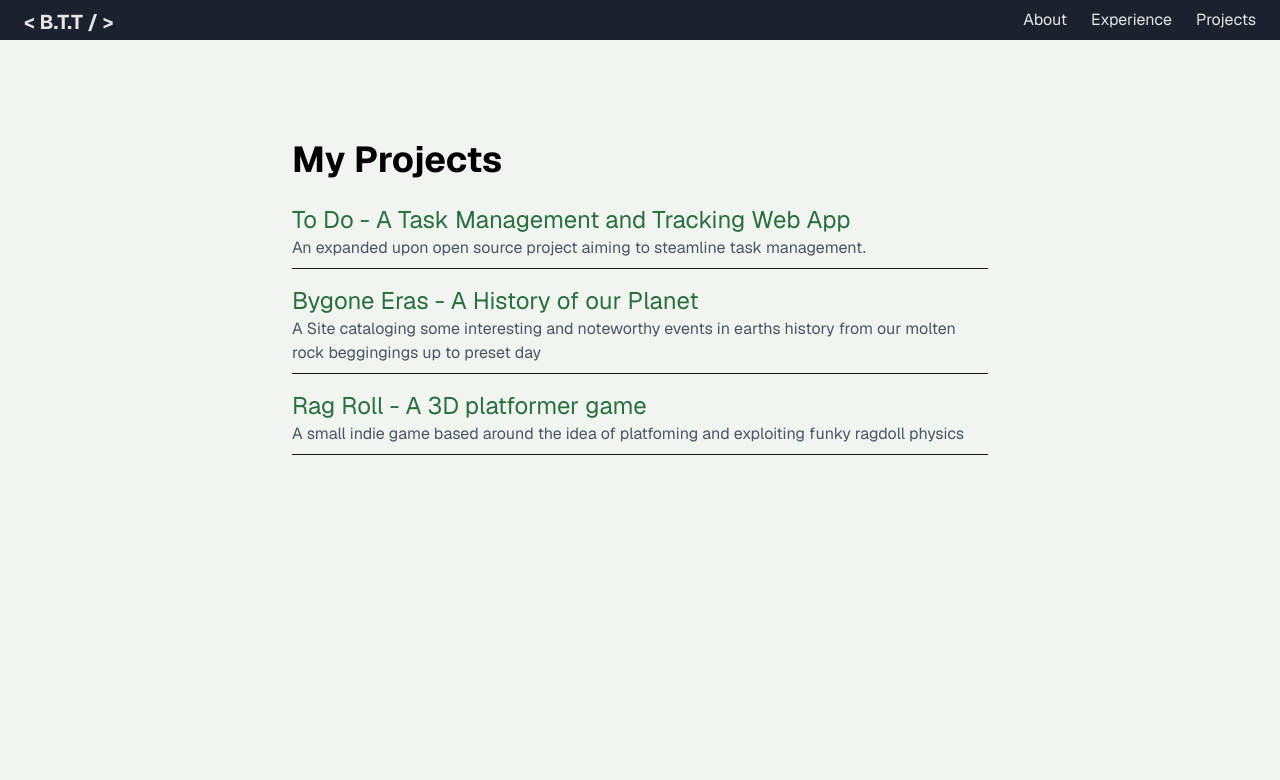
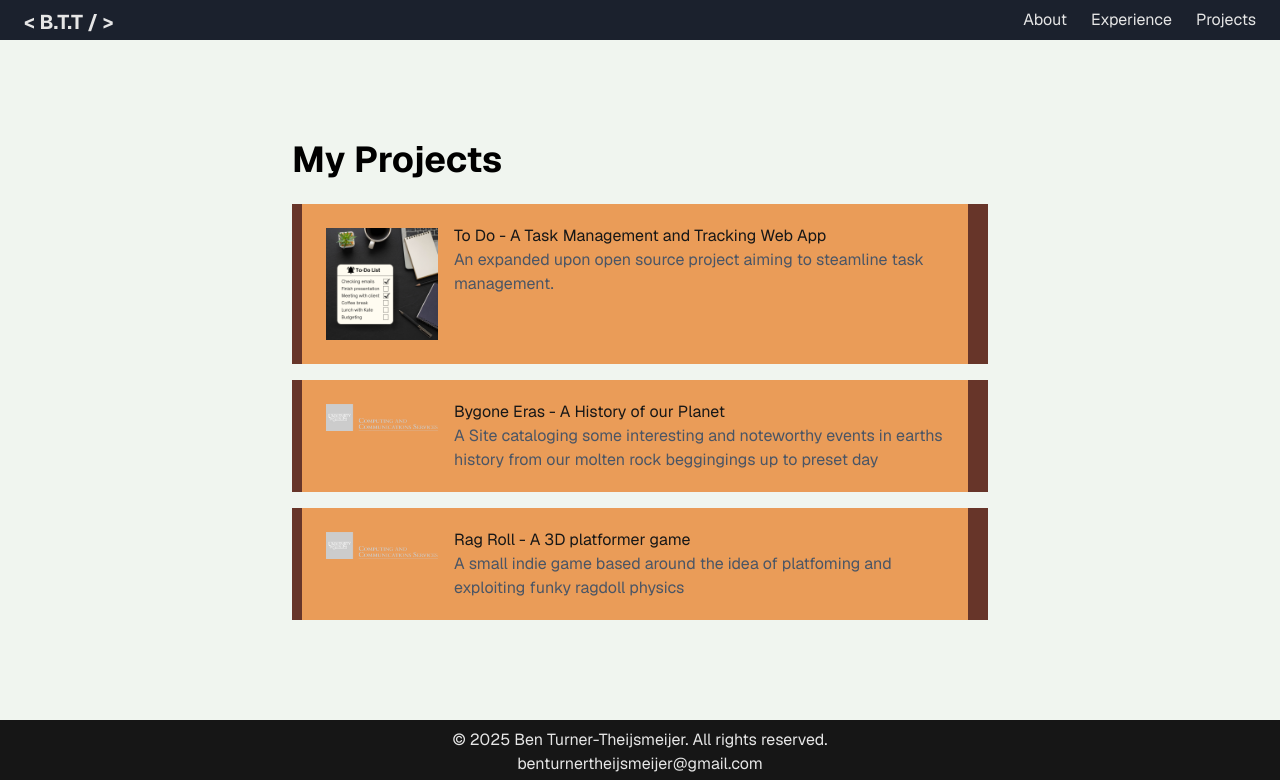
Before and after one commit to Ben-Turner-Theijsmeijer/Portfolio, a Next.js app: page /projects in a window 1280 px wide. Shown: the top 780 px of the page. Built offline with nearby package versions, Linux system fonts and the light colour scheme.

Commit message:
added another orange colour and started working on projects main page

```diff
--- a/app/components/jobCards.tsx
+++ b/app/components/jobCards.tsx
@@ -21,7 +21,7 @@ export const JobCards = () => {
                             </div>
                             {/* Description */}
                             <div className="relative py-0 px-5 md:p-5 overflow-hidden">
-                                <div className="absolute max-md:hidden top-1/2 left-1 -translate-x-1/2 -translate-y-1/2 h-[50%] w-px bg-linear-to-b group-hover:from-[var(--background)] from-[var(--midground)] via-[var(--accent)] group-hover:to-[var(--background)] to-[var(--midground)] z-10" />
+                                <div className="absolute max-md:hidden top-1/2 left-1 -translate-x-1/2 -translate-y-1/2 h-[50%] w-px bg-linear-to-b group-hover:from-[var(--background)] from-[var(--midground)] via-[var(--accent0)] group-hover:to-[var(--background)] to-[var(--midground)] z-10" />
                                 <h2 className="text-[var(--accent6)] text-xl sm:text-2xl md:text-3xl lg:text-4xl font-bold text-shadow-sm">{workExperience.company}</h2>
                                 <h3 className="text-[var(--p2)] text-base sm:text-lg text-shadow-xs">{workExperience.jobTitle}</h3>
                                 <div className="max-md:text-right overflow-y-auto h-[70%] pr-2">
--- a/app/experience/page.tsx
+++ b/app/experience/page.tsx
@@ -33,12 +33,12 @@ export default function Experiences() {
                             {workExperienceData.map((workExperience) => (
                             <li key={workExperience.slug} className="">
                                 <Link href={`/experience/${workExperience.slug}`} className="">
-                                    <motion.div className="border-b-10 border-r-10 border-[var(--accent4)] p-5 bg-[var(--accent3)] flex"
+                                    <motion.div className="border-r-20 border-l-10 border-[var(--accent4)] p-5 bg-[var(--accent3)] flex"
                                         whileHover={{ scale: 1.1 }}
                                         whileTap={{ scale: 0.9 }}
                                     >
                                         <div className=" max-w-40 p-1 mr-3">
-                                            <img src={workExperience.cardImg} alt="tesitng" />
+                                            <img src={workExperience.cardImg} alt={workExperience.cardImgAlt} />
                                         </div>
                                         <div>
                                             <h2 className="text-2xl font-semibold">{workExperience.company}</h2>
--- a/app/globals.css
+++ b/app/globals.css
@@ -13,8 +13,9 @@
   --p3: #4a5565;
   --p4: #6a7282;
   --p5: #99a1af;
-  --accent: #ea9c58;
-  --accent1: #674629;
+  --accent: #ecc166;
+  --accent0: #ea9c58;
+  --accent1: #673529;
   --accent2: #b9f8cf;
   --accent3: #6dc77b;
   --accent4: #2c6e42;
@@ -35,7 +36,8 @@
     --p3: #4a5565;
     --p4: #6a7282;
     --p5: #99a1af;
-    --accent: #FFA737;
+    --accent: #ecc166;
+    --accent0: #FFA737;
     --accent1: #674629;
     --accent2: #69b578;
     --accent3: #3A7D44;
--- a/app/projects/[slug]/page.tsx
+++ b/app/projects/[slug]/page.tsx
@@ -23,24 +23,24 @@ export default function ProjectPage({ params }: { params: Promise<{ slug: string
             <div className="w-full max-w-[1600px] mx-auto whitespace-pre-line grid grid-cols-1 justify-items-center">
                 {/* breadcrumb trail */}
                 <div className="w-[70%] flex mt-10">
-                    <div className="bg-[var(--accent5)] px-2 text-[var(--nav-foreground)]">
+                    <div className="bg-[var(--accent1)] px-2 text-[var(--nav-foreground)]">
                         <Link href="/">
                             Home
                         </Link>
                     </div>
-                    <div className="bg-[var(--accent4)] border-t-10 border-t-transparent border-b-10 border-b-transparent border-l-10 border-l-[var(--accent5)]"></div>
-                    <div className="bg-[var(--accent4)] px-2 text-[var(--nav-foreground)]">
+                    <div className="bg-[var(--accent0)] border-t-10 border-t-transparent border-b-10 border-b-transparent border-l-10 border-l-[var(--accent1)]"></div>
+                    <div className="bg-[var(--accent0)] px-2 text-[var(--nav-background)]">
                         <Link href="/projects">
                             Projects
                         </Link>
                     </div>
-                    <div className="bg-[var(--accent3)] border-t-10 border-t-transparent border-b-10 border-b-transparent border-l-10 border-l-[var(--accent4)]"></div>
-                    <div className="bg-[var(--accent3)] px-2">
+                    <div className="bg-[var(--accent)] border-t-10 border-t-transparent border-b-10 border-b-transparent border-l-10 border-l-[var(--accent0)]"></div>
+                    <div className="bg-[var(--accent)] px-2">
                         <Link href={project.slug}>
                             {project.title}
                         </Link>
                     </div>
-                    <div className="border-t-10 border-t-transparent border-b-10 border-b-transparent border-l-10 border-l-[var(--accent3)]"></div>
+                    <div className="border-t-10 border-t-transparent border-b-10 border-b-transparent border-l-10 border-l-[var(--accent)]"></div>
                 </div>
                 <div className="py-25 lg:px-15 xl:px-25 w-[70%] p-8 overflow-hidden">
                     <h1 className="text-[var(--p0)] text-4xl font-bold mb-4">{project.title}</h1>
--- a/app/projects/page.tsx
+++ b/app/projects/page.tsx
@@ -1,6 +1,7 @@
 import Link from "next/link";
 import projectData from "@/data/personalProjects.json";
 import { ComingSoon } from "../components/comingSoon";
+import * as motion from "motion/react-client"
 
 export default function Projects() {
     return (
@@ -10,15 +11,24 @@ export default function Projects() {
                     <h1 className="text-[var(--p0)] text-4xl font-bold mb-6">My Projects</h1>
                     <ul className="space-y-4">
                         {projectData.map((project) => (
-                        <li key={project.slug} className="border-b pb-2">
-                            <Link href={`/projects/${project.slug}`} className="text-[var(--accent4)] text-2xl hover:underline">
-                            {project.title}
+                        <li key={project.slug} className="">
+                            <Link href={`/projects/${project.slug}`} className="">
+                            <motion.div className="border-r-20 border-l-10 border-[var(--accent1)] p-5 bg-[var(--accent0)] flex"
+                                whileHover={{ scale: 1.1 }}
+                                whileTap={{ scale: 0.9 }}
+                            >
+                                <div className=" max-w-30 p-1 mr-3">
+                                    <img src={project.cardImg} alt={project.cardImgAlt} />
+                                </div>
+                                <div>
+                                    {project.title}
+                                    <p className="text-[var(--p3)]">{project.description}</p>
+                                </div>
+                            </motion.div>
                             </Link>
-                            <p className="text-[var(--p3)]">{project.description}</p>
                         </li>
                         ))}
                     </ul>
-                    <ComingSoon />
                 </div>
             </div>
         </div>
--- a/data/personalProjects.json
+++ b/data/personalProjects.json
@@ -5,7 +5,9 @@
     "description": "An expanded upon open source project aiming to steamline task management.",
     "content": "This app was built by myself and a team of four other developers over the course of four months as a term long project in our capstone software design course. We expanded drastically on the original open source design, implemented many new features and improved accessability.",
     "projectLink": "https://ben-turner-theijsmeijer.github.io/To-Do-App/",
-    "img": "images/empty",
+    "cardImg": "images/To-Do_Header.png",
+    "cardImgAlt": "To Do list",
+    "img": "../images/To-Do_Main_Page.png",
     "imgAlt": "Sneak peak at the content of the To-Do App homepage."
 },
   {
@@ -14,6 +16,8 @@
     "description": "A Site cataloging some interesting and noteworthy events in earths history from our molten rock beggingings up to preset day",
     "content": "TEMP DATA - Lorem ipsum dolor sit amet consectetur adipiscing elit. Quisque faucibus ex sapien vitae pellentesque sem placerat. In id cursus mi pretium tellus duis convallis. Tempus leo eu aenean sed diam urna tempor. Pulvinar vivamus fringilla lacus nec metus bibendum egestas. Iaculis massa nisl malesuada lacinia integer nunc posuere. Ut hendrerit semper vel class aptent taciti sociosqu. Ad litora torquent per conubia nostra inceptos himenaeos.",
     "projectLink": "https://ben-turner-theijsmeijer.github.io/Bygone_Eras/",
+    "cardImg": "images/CCS_Logo.avif",
+    "cardImgAlt": "TEMP",
     "img": "../images/Bygone_Eras.png",
     "imgAlt": "Sneak peak at the content of the Bygone Eras homepage."
 },
@@ -23,6 +27,8 @@
     "description": "A small indie game based around the idea of platfoming and exploiting funky ragdoll physics",
     "content": "TEMP DATA - Lorem ipsum dolor sit amet consectetur adipiscing elit. Quisque faucibus ex sapien vitae pellentesque sem placerat. In id cursus mi pretium tellus duis convallis. Tempus leo eu aenean sed diam urna tempor. Pulvinar vivamus fringilla lacus nec metus bibendum egestas. Iaculis massa nisl malesuada lacinia integer nunc posuere. Ut hendrerit semper vel class aptent taciti sociosqu. Ad litora torquent per conubia nostra inceptos himenaeos.",
     "projectLink": "https://jrer.itch.io/ragroll",
+    "cardImg": "images/CCS_Logo.avif",
+    "cardImgAlt": "TEMP",
     "img": "NOT HERE",
     "imgAlt": "TEMP TEXT"
   }
```
Also changed, not shown: app/page.tsx (+5 -5 lines), public/images/To-Do_Header.png (added), public/images/To-Do_Main_Page.png (added).
